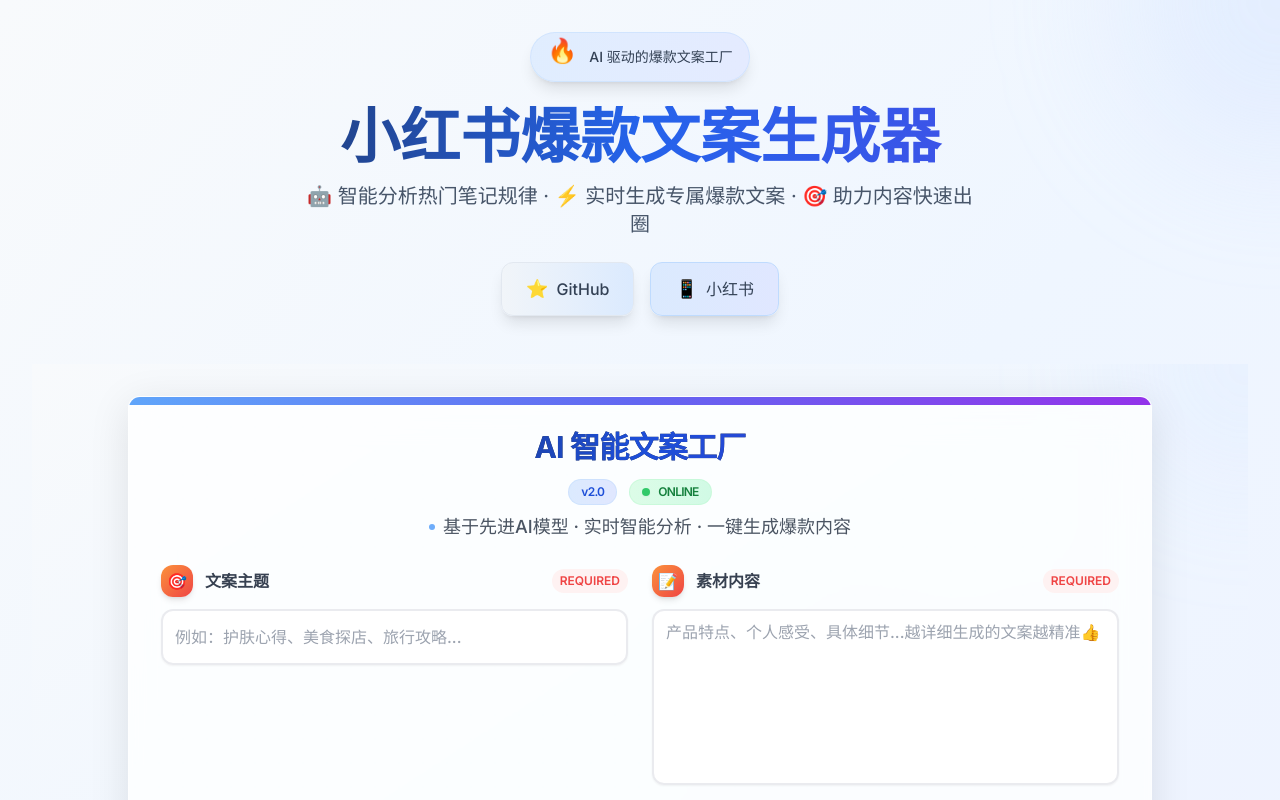
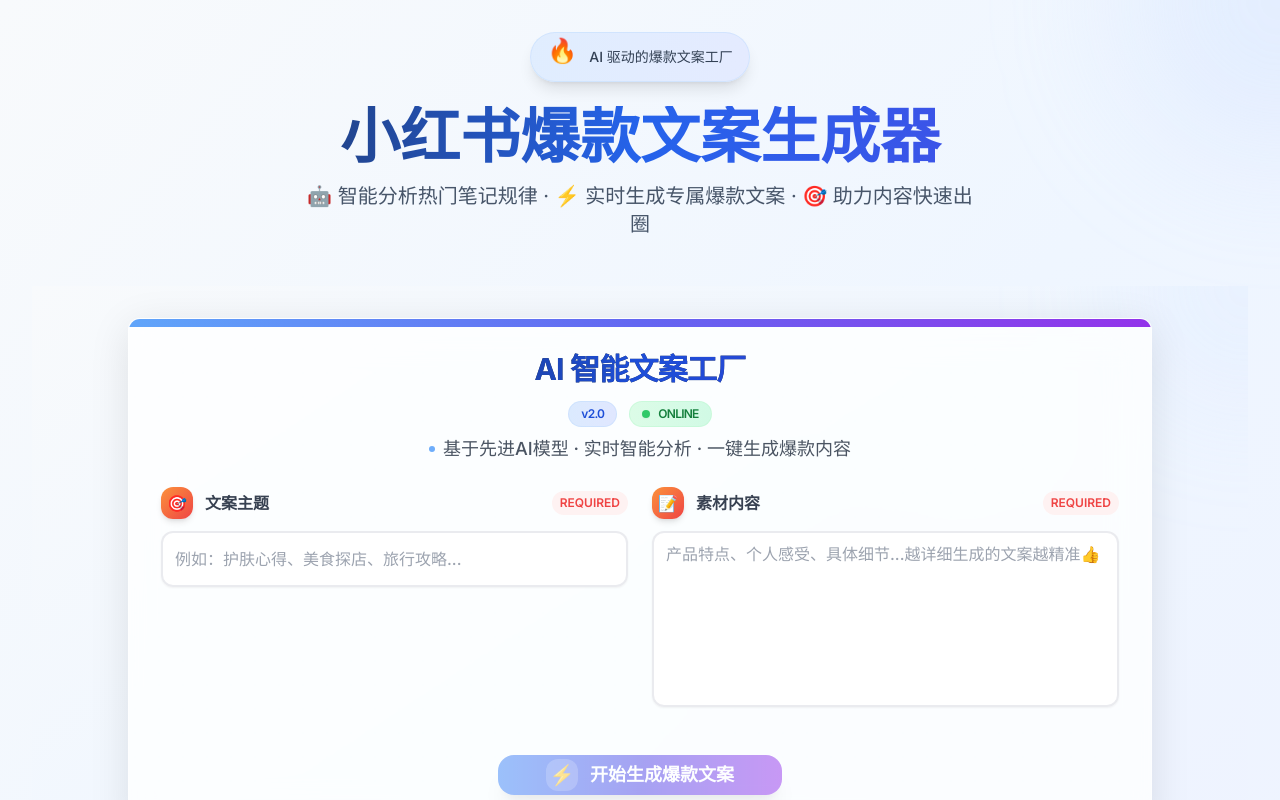
Before and after one commit to puyujian/xhs-ai-writer, a Next.js app: page / in a window 1280 px wide. Shown: the top 800 px of the page. Built offline with nearby package versions, Linux system fonts and the light colour scheme.

Commit message:
Remove GitHub and Xiaohongshu buttons from homepage

```diff
--- a/app/page.tsx
+++ b/app/page.tsx
@@ -23,26 +23,6 @@
             <p className="text-lg sm:text-xl text-slate-600 mb-6 max-w-2xl mx-auto leading-relaxed">
               🤖 智能分析热门笔记规律 · ⚡ 实时生成专属爆款文案 · 🎯 助力内容快速出圈
             </p>
-            <div className="flex justify-center gap-3 sm:gap-4 flex-wrap">
-              <a
-                href="https://github.com/EBOLABOY/xhs-ai-writer"
-                target="_blank"
-                rel="noopener noreferrer"
-                className="group inline-flex items-center gap-2 px-4 sm:px-6 py-2.5 sm:py-3 text-sm sm:text-base font-medium text-slate-700 bg-gradient-to-r from-slate-100 to-blue-100 border border-slate-200 rounded-xl hover:from-slate-200 hover:to-blue-200 hover:border-slate-300 transition-all duration-300 shadow-lg hover:shadow-xl transform hover:-translate-y-0.5"
-              >
-                <span className="text-lg group-hover:scale-110 transition-transform duration-300">⭐</span>
-                <span>GitHub</span>
-              </a>
-              <a
-                href="https://www.xiaohongshu.com/user/profile/5e141963000000000100158e"
-                target="_blank"
-                rel="noopener noreferrer"
-                className="group inline-flex items-center gap-2 px-4 sm:px-6 py-2.5 sm:py-3 text-sm sm:text-base font-medium text-slate-700 bg-gradient-to-r from-blue-100 to-indigo-100 border border-blue-200 rounded-xl hover:from-blue-200 hover:to-indigo-200 hover:border-blue-300 transition-all duration-300 shadow-lg hover:shadow-xl transform hover:-translate-y-0.5"
-              >
-                <span className="text-lg group-hover:scale-110 transition-transform duration-300">📱</span>
-                <span>小红书</span>
-              </a>
-            </div>
           </div>
         </div>
 
```
